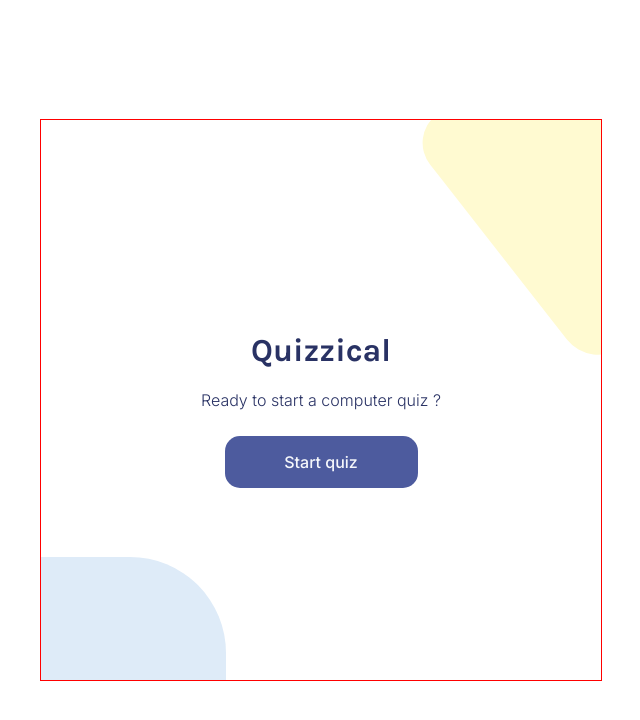
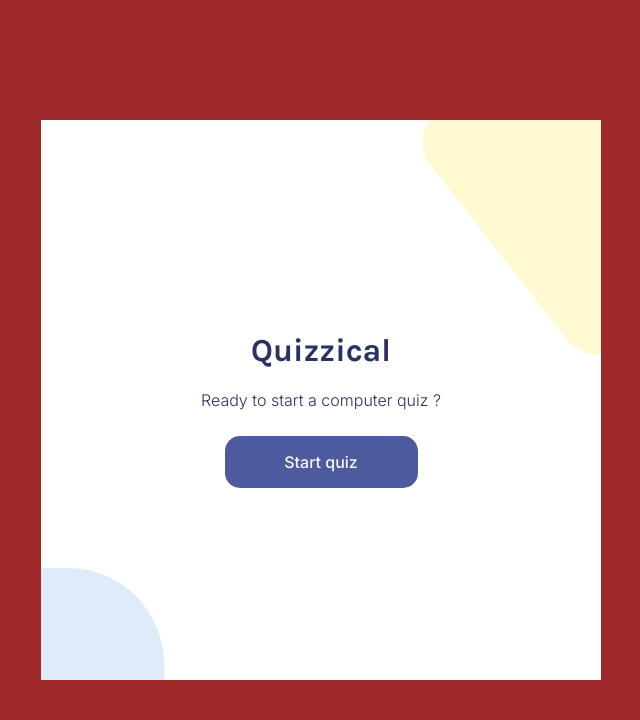
Before and after one commit to Celdama/quizzical, a React (Create React App) app: page / in a window 1280 px wide. Shown: the top 720 px of the page, without its empty margins (319-959 px from the left). Built offline with nearby package versions, Linux system fonts and the light colour scheme.

Commit message:
src: added Blob component for styling content of question page & home page

```diff
--- a/src/App.js
+++ b/src/App.js
@@ -1,4 +1,5 @@
 import QAndA from './components/Q&A';
+import Blob from './components/Blob';
 import { useState } from 'react';
 
 function App() {
@@ -11,16 +12,16 @@ function App() {
   return (
     <div className='App'>
       {startQuiz ? (
-        <QAndA />
+        <Blob blueRight={86} blueTop={86} yellowRight={-35} yellowTop={-20}>
+          <QAndA />
+        </Blob>
       ) : (
         <div className='start-quiz'>
-          <div className='content'>
-            <div className='yellow-blob'></div>
-            <div className='blue-blob'></div>
+          <Blob blueRight={78} blueTop={80} yellowRight={-25} yellowTop={-10}>
             <h1>Quizzical</h1>
             <p>Ready to start a computer quiz ?</p>
             <button onClick={handleStartQuiz}>Start quiz</button>
-          </div>
+          </Blob>
         </div>
       )}
     </div>
--- a/src/GlobalStyle.js
+++ b/src/GlobalStyle.js
@@ -17,10 +17,11 @@ export const GlobalStyle = createGlobalStyle`
     justify-content: center;
     align-items: center;
     height: 100vh;
+    background-color: #9e2a2b;
   }
 
   .App {
-    outline: 1px solid red;
+    background-color: #fff;
     width: 560px;
     height: 560px;
     display: flex;
@@ -30,40 +31,7 @@ export const GlobalStyle = createGlobalStyle`
     .start-quiz {
       text-align: center;
       position: relative;
-      /* overflow: hidden; */
 
-      .content {
-        overflow: hidden;
-        position: relative;
-        width: 560px;
-        height: 560px;
-        display: flex;
-        flex-direction: column;
-        justify-content: center;
-        align-items: center;
-
-        .yellow-blob {
-          position: absolute;
-          height: 235px;
-          width: 297px;
-          background-color: red;
-          left: 72%;
-          top: -10%;
-          border-radius: 40px 35px 34px 56px;
-          background-color: #FFFAD1;
-          transform: rotate(-128deg);
-        }
-
-        .blue-blob {
-          position: absolute;
-          height: 235px;
-          width: 297px;
-          background-color: red;
-          left: -20%;
-          bottom: -20%;
-          border-radius: 96px;
-          background-color: #DEEBF8;
-        }
 
         h1 {
           font-family: 'Karla', sans-serif;
--- /dev/null
+++ b/src/components/Blob/Blob.styles.js
@@ -0,0 +1,35 @@
+import styled from 'styled-components';
+
+export const Wrapper = styled.div`
+  overflow: hidden;
+  position: relative;
+  width: 560px;
+  height: 560px;
+  display: flex;
+  flex-direction: column;
+  justify-content: center;
+  align-items: center;
+`;
+
+export const YellowBlob = styled.div`
+  position: absolute;
+  height: 235px;
+  width: 297px;
+  background-color: red;
+  right: ${({ yellowRight }) => `${yellowRight}%`};
+  top: ${({ yellowTop }) => `${yellowTop}%`};
+  border-radius: 40px 35px 34px 56px;
+  background-color: #fffad1;
+  transform: rotate(-128deg);
+`;
+
+export const BlueBlob = styled.div`
+  position: absolute;
+  height: 235px;
+  width: 297px;
+  background-color: red;
+  right: ${({ blueRight }) => `${blueRight}%`};
+  top: ${({ blueTop }) => `${blueTop}%`};
+  border-radius: 96px;
+  background-color: #deebf8;
+`;
--- /dev/null
+++ b/src/components/Blob/index.js
@@ -0,0 +1,14 @@
+import React from 'react';
+import { Wrapper, YellowBlob, BlueBlob } from './Blob.styles';
+
+const Blob = ({ children, blueRight, blueTop, yellowRight, yellowTop }) => {
+  return (
+    <Wrapper>
+      <YellowBlob yellowTop={yellowTop} yellowRight={yellowRight} />
+      <BlueBlob blueTop={blueTop} blueRight={blueRight} />
+      {children}
+    </Wrapper>
+  );
+};
+
+export default Blob;
--- a/src/components/Q&A/index.js
+++ b/src/components/Q&A/index.js
@@ -1,5 +1,5 @@
 import React, { useState, useEffect } from 'react';
-import Answer from './Answers/Index';
+import Answer from '../Answers/Index';
 
 const QAndA = () => {
   const [questions, setQuestions] = useState([]);
```
Also changed, not shown: src/components/Answers/Index.js (renamed from src/components/Q&A/Answers/Index.js).
